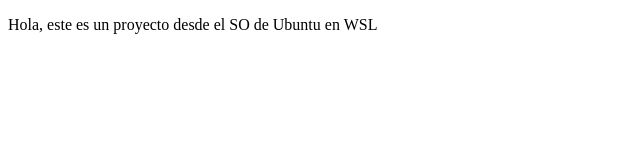
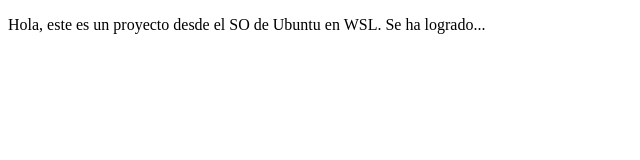
Before and after one commit to assacm/UbuntuRepository, a plain HTML site: page index.html in a window 1280 px wide. Shown: the whole page, without its empty margins (0-640 px from the left). Drawn offline with Linux system fonts and the light colour scheme.

Commit message:
modification

```diff
--- a/index.html
+++ b/index.html
@@ -7,6 +7,6 @@
     <title>Hello Ubuntu</title>
 </head>
 <body>
-    <p>Hola, este es un proyecto desde el SO de Ubuntu en WSL</p>
+    <p>Hola, este es un proyecto desde el SO de Ubuntu en WSL. Se ha logrado...</p>
 </body>
 </html>
```
